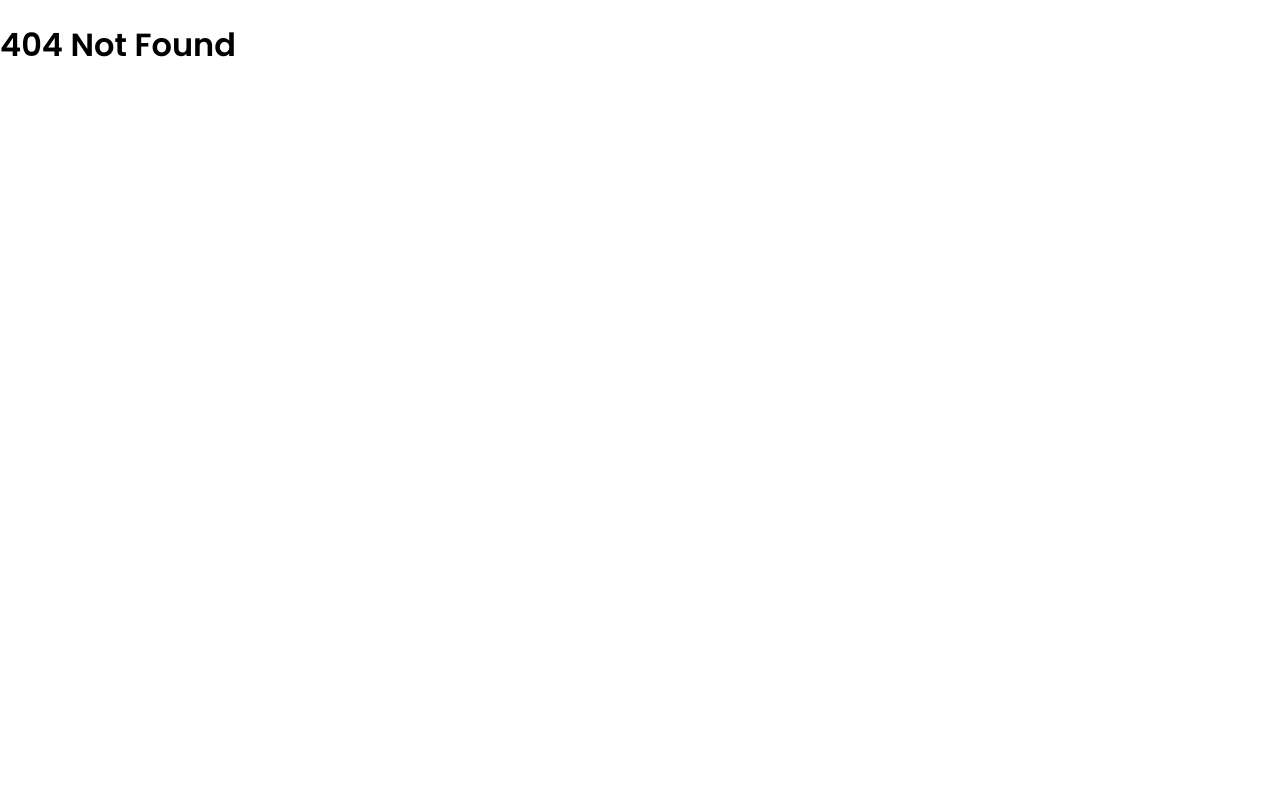
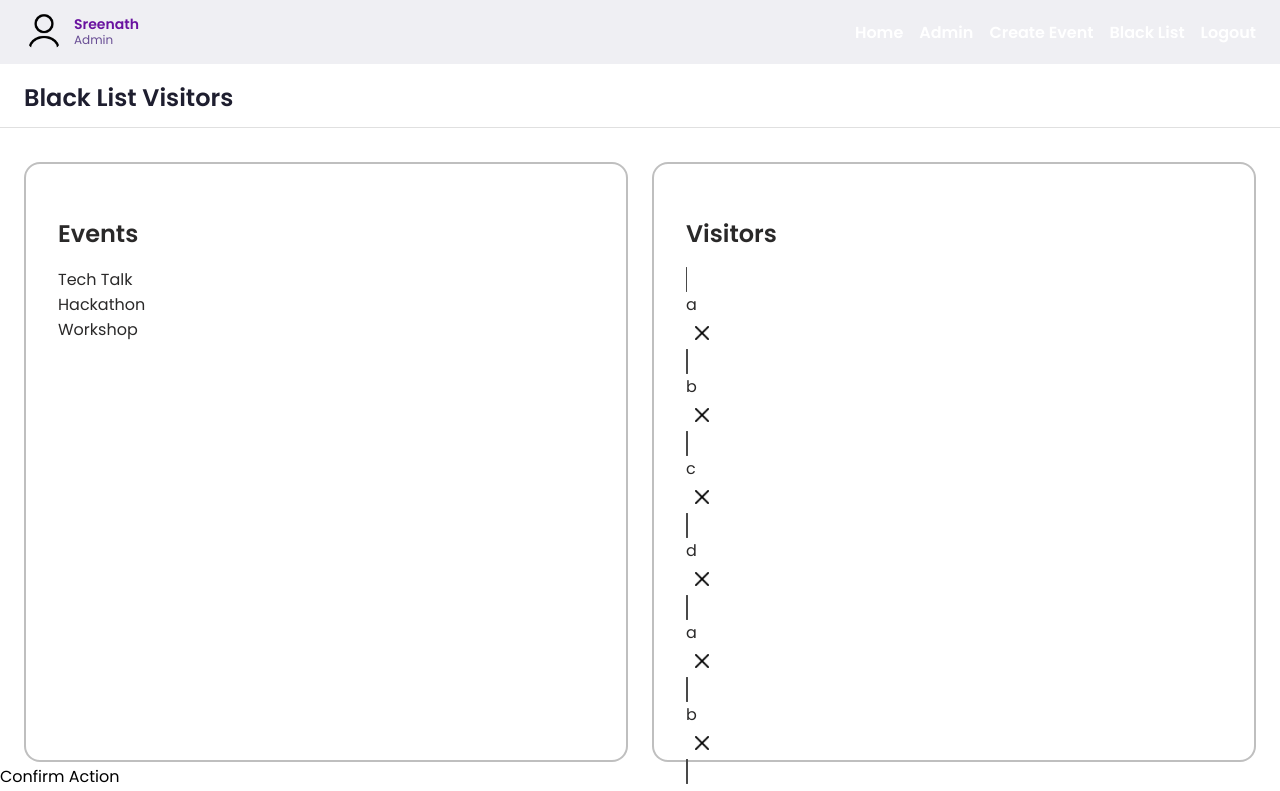
Before and after one commit to SreenathKarthick11/Eagle, a React (Vite) app in the folder frontend/: page /black-list in a window 1280 px wide. Before the commit this address had no page. Shown: the top 791 px of the page. Built offline with nearby package versions, Linux system fonts and the light colour scheme.

Commit message:
Frontend : Completed initial design of BlackList Page.

```diff
--- a/frontend/src/App.tsx
+++ b/frontend/src/App.tsx
@@ -3,6 +3,7 @@ import { Home } from "./pages/Home";
 import { Login } from "./pages/Login";
 import { SignUp } from "./pages/SignUp";
 import { Profile } from "./pages/Profile";
+import { BlackList } from "./pages/BlackList";
 
 function App() {
   return (
@@ -12,6 +13,7 @@ function App() {
         <Route path="/login" element={<Login />} />
         <Route path="/signup" element={<SignUp />} />
         <Route path="/profile" element={<Profile />} />
+        <Route path="/black-list" element={<BlackList />} />
         <Route path="*" element={<h1>404 Not Found</h1>} />
       </Routes>
     </BrowserRouter>
--- /dev/null
+++ b/frontend/src/pages/BlackList.tsx
@@ -0,0 +1,111 @@
+import { useState } from "react";
+import { Navbar } from "../components/navbar";
+
+import "./styles/BlackList.css"
+
+import '@material/web/textfield/outlined-text-field.js';
+import '@material/web/list/list.js';
+import '@material/web/list/list-item.js';
+import '@material/web/button/filled-button.js';
+import '@material/web/dialog/dialog.js';
+import '@material/web/select/outlined-select.js';
+import '@material/web/select/select-option.js';
+
+import close_icon from "../assets/close.png";
+
+export const BlackList = () => {
+  const [eventDateTime, setEventDateTime] = useState("");
+  const [selectedVisitor, setSelectedVisitor] = useState<string | null>(null);
+  const [open, setOpen] = useState(false);
+  const [selectedEvent, setSelectedEvent] = useState("");
+
+  // dummy data (replace with API later)
+  const events = ["Tech Talk", "Hackathon", "Workshop"];
+  const visitors = ["a", "b", "c", "d","a", "b", "c", "d","a", "b", "c", "d"];
+
+  const handleBlacklistClick = (visitor: string) => {
+    setSelectedVisitor(visitor);
+    setOpen(true);
+  };
+
+  const confirmBlacklist = () => {
+    console.log("Blacklisted:", selectedVisitor);
+    setOpen(false);
+  };
+
+  return (
+    <div>
+      <Navbar />
+      <h2 className="page-header">Black List Visitors</h2>
+      <div className="blacklist-container">
+
+        {/* LEFT SIDE */}
+        <div className="left-panel">
+          <h2>Events</h2>
+
+          {/* Date Time */}
+          {/* @ts-ignore */}
+          <md-outlined-text-field
+            type="datetime-local"
+            label="Select Event Time"
+            onInput={(e: any) => setEventDateTime(e.target.value)}>
+            {/* @ts-ignore */}
+        </md-outlined-text-field>
+
+        {/* @ts-ignore */}
+        <md-outlined-select label="Pick an Event" className="event-select"
+            onInput={(e: any) => setSelectedEvent(e.target.value)}>
+                {events.map((event, index) => (
+                // @ts-ignore
+                <md-select-option key={index} value={event}>
+                    <div slot="headline">{event}</div>
+                {/* @ts-ignore */}
+                </md-select-option>
+                ))}
+            {/* @ts-ignore */}
+            </md-outlined-select>
+        </div>
+
+        {/* RIGHT SIDE */}
+        <div className="right-panel">
+          <h2>Visitors</h2>
+
+          {/* Visitor List */}
+          {/* @ts-ignore */}
+            <md-list>
+                {visitors.map((visitor, index) => (
+                // @ts-ignore
+                <md-list-item key={index}>
+                    <div slot="headline">{visitor}</div>
+
+                    {/* Use the 'end' slot for the action button */}
+                    <div slot="end" className="delete-btn" onClick={() => handleBlacklistClick(visitor)}>
+                        <img src={close_icon} alt="close" />
+                    </div>
+                {/* @ts-ignore */}
+                </md-list-item>
+                ))}
+            {/* @ts-ignore */}
+            </md-list>
+        </div>
+      </div>
+
+      {/* Dialog */}
+      {/* @ts-ignore */}
+      <md-dialog open={open} onClosed={() => setOpen(false)}>
+        <div slot="headline">Confirm Action</div>
+        <div slot="content">
+          Are you sure you want to blacklist{" "}
+          <b>{selectedVisitor}</b>?
+        </div>
+        <div slot="actions">
+          {/* @ts-ignore */}
+          <md-filled-button onClick={() => setOpen(false)}> Cancel</md-filled-button>
+          {/* @ts-ignore */}
+          <md-filled-button onClick={confirmBlacklist}>Confirm</md-filled-button>
+        </div>
+      {/* @ts-ignore */}
+      </md-dialog>
+    </div>
+  );
+};
--- /dev/null
+++ b/frontend/src/pages/styles/BlackList.css
@@ -0,0 +1,119 @@
+/* Container */
+.blacklist-container {
+  display: flex;
+  background-color: #ffffff;
+  gap: 24px;
+  padding: 2px 24px;
+}
+
+.page-header {
+  margin-top: 80px;
+  color: #1e1e2f;
+  font-size: 24px;
+  /* padding-bottom: 12px; */
+  padding-left: 24px;
+}
+
+/* Panels */
+.left-panel,
+.right-panel {
+  flex: 1;
+  background: #ffffff;
+  padding: 32px;
+  border-radius: 16px;
+  height: 75vh;
+  border: 2px solid rgba(0, 0, 0, 0.25);
+  color: rgba(15, 14, 14, 0.887);
+}
+
+/* Headings */
+.left-panel h2,
+.right-panel h2 {
+  margin-bottom: 16px;
+  font-weight: 600;
+}
+
+/* Select + input full width */
+.event-select,
+md-outlined-text-field {
+  width: 95%;
+  margin-bottom: 16px;
+}
+
+/* List container */
+md-list {
+  background: transparent;
+  padding: 0;
+}
+
+/* List item styling */
+md-list-item {
+  --md-list-item-container-color: #ffffff;
+  --md-list-item-label-text-color: #1e1e2f;
+  border: 1.5px solid #494949;
+  margin-bottom: 10px;
+  border-radius: 12px;
+  width: 95%;
+  transition: transform 0.15s ease, box-shadow 0.15s ease;
+}
+
+/* Hover effect */
+md-list-item:hover {
+  transform: translateY(-2px);
+  border: 0px;
+  box-shadow: 0 4px 12px rgba(0, 0, 0, 0.2);
+}
+
+/* Delete button */
+.delete-btn {
+  display: flex;
+  align-items: center;
+  justify-content: center;
+
+  width: 32px;
+  height: 32px;
+
+  border-radius: 50%;
+  cursor: pointer;
+
+  transition: background 0.2s ease;
+}
+
+.delete-btn:hover {
+  background: rgba(255, 0, 0, 0.15);
+}
+
+.delete-btn img {
+  width: 14px;
+  height: 14px;
+}
+
+/* Optional: scroll if long list */
+md-list {
+  max-height: 480px;
+  overflow-y: auto;
+}
+
+/* Scroll */
+/* Scrollbar for md-list */
+md-list::-webkit-scrollbar {
+  padding-left: 5px;
+  width: 8px;
+}
+
+/* Track (background) */
+md-list::-webkit-scrollbar-track {
+  background: transparent;
+}
+
+/* Thumb (the draggable part) */
+md-list::-webkit-scrollbar-thumb {
+  background: rgba(100, 100, 120, 0.4);
+  border-radius: 10px;
+  transition: background 0.2s ease;
+}
+
+/* Hover effect */
+md-list::-webkit-scrollbar-thumb:hover {
+  background: rgba(100, 100, 120, 0.7);
+}
```
Also changed, not shown: frontend/src/assets/close.png (added).
